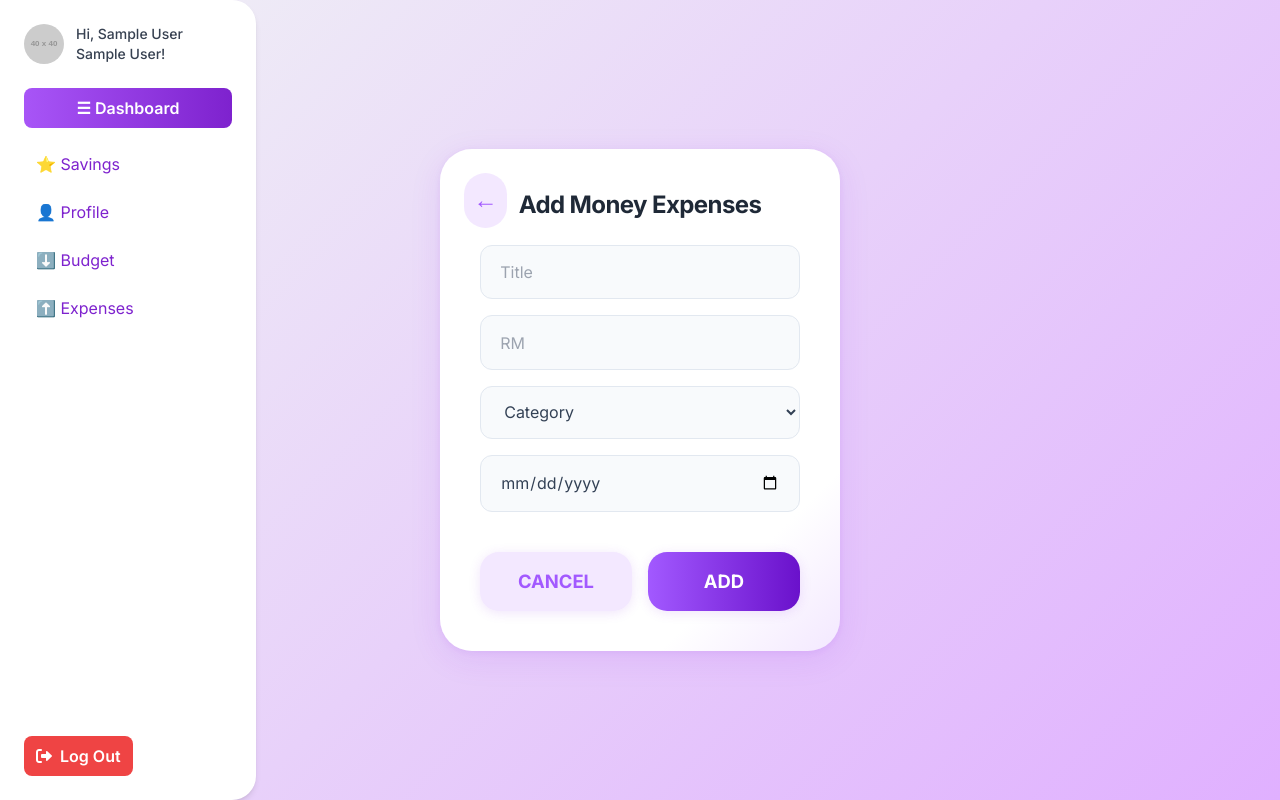
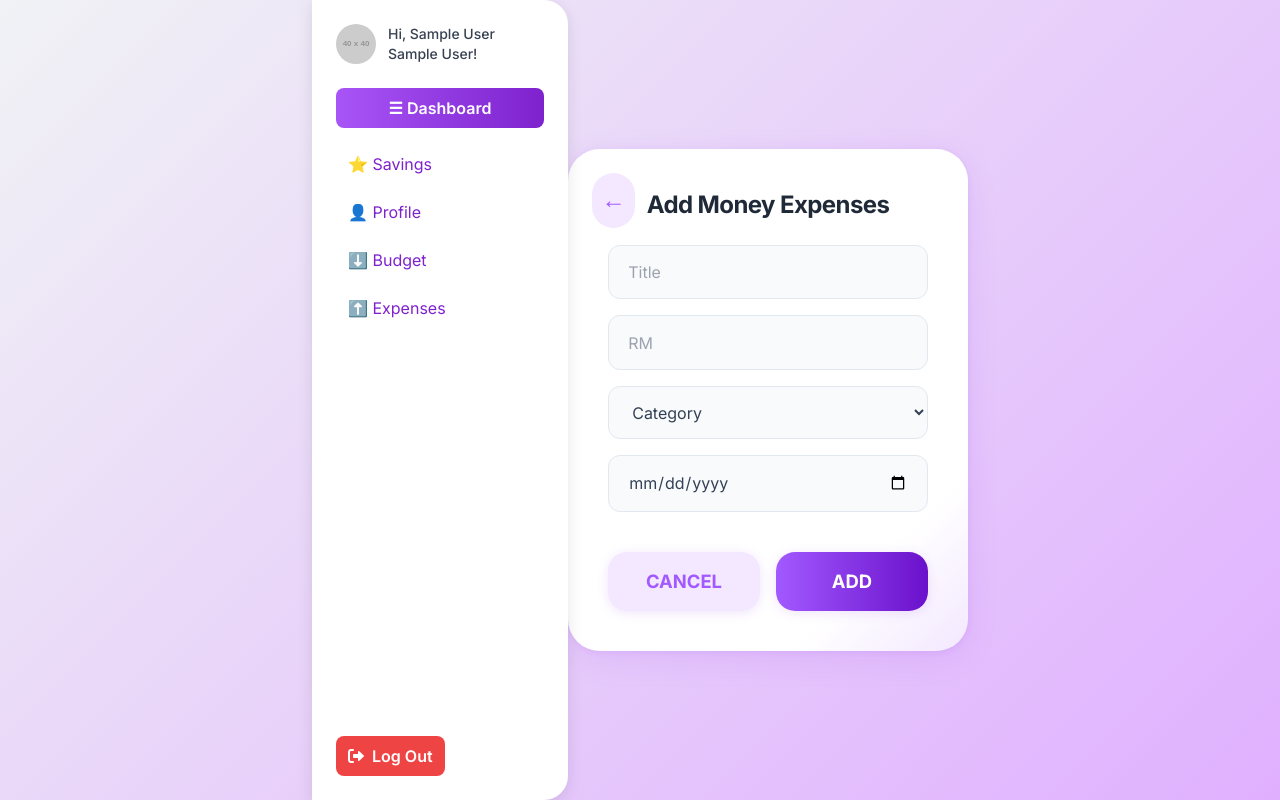
Before and after one commit to izzah488/group_assignment_CSC578, a PHP site: page /add_money_expenses.php in a window 1280 px wide. Run offline with PHP 8.4, Linux system fonts and the light colour scheme; the visitor is signed in with stand-in values (Sample User, id 1); data comes from the database, SQL or seed files in the repository; grey boxes labelled with a size stand in for pictures from a placeholder-image service; some libraries are stand-ins or nearby versions.

Commit message:
68th:baiki sidebar

```diff
--- a/interface/sidebar.php
+++ b/interface/sidebar.php
@@ -43,7 +43,60 @@ if (isset($_SESSION['userID'])) {
     }
 }
 ?>
-<aside id="main-sidebar" class="sidebar w-64 p-6 bg-white shadow-md rounded-r-3xl flex flex-col justify-between fixed top-0 bottom-0 left-0 h-full z-10">
+<!-- Styles for the sidebar and backdrop -->
+<style>
+    /* Sidebar specific CSS */
+    .sidebar {
+        transition: transform 0.3s ease-in-out; /* Smooth transition for opening/closing */
+        transform: translateX(-100%); /* Initially off-screen to the left for mobile */
+        position: fixed; /* Ensure it stays fixed relative to the viewport */
+        top: 0;
+        bottom: 0;
+        left: 0;
+        height: 100%;
+        z-index: 40; /* Ensure sidebar is above the backdrop but below the main header */
+    }
+
+    .sidebar.open {
+        transform: translateX(0); /* Slide into view */
+    }
+
+    /* Backdrop for mobile sidebar */
+    .sidebar-backdrop {
+        position: fixed;
+        top: 0;
+        left: 0;
+        width: 100%;
+        height: 100%;
+        background-color: rgba(0, 0, 0, 0.5); /* Semi-transparent black */
+        z-index: 30; /* Below sidebar, above main content */
+        display: none; /* Hidden by default */
+        opacity: 0;
+        transition: opacity 0.3s ease-in-out;
+    }
+
+    .sidebar-backdrop.active {
+        display: block; /* Show when active */
+        opacity: 1;
+    }
+
+    /* Desktop view: Sidebar always visible */
+    @media (min-width: 768px) { /* md breakpoint in Tailwind */
+        .sidebar {
+            transform: translateX(0); /* Always visible on desktop */
+            position: sticky; /* Or fixed, depending on overall layout */
+            height: 100vh; /* Full viewport height on desktop */
+            box-shadow: 0 4px 16px rgba(0, 0, 0, 0.1); /* Add a subtle shadow */
+            /* If using sticky, remove fixed and top/bottom/left */
+            /* If fixed, ensure main content has appropriate margin-left */
+        }
+        .sidebar-backdrop {
+            display: none; /* No backdrop needed on desktop */
+        }
+    }
+</style>
+
+<aside id="main-sidebar" class="sidebar w-64 p-6 bg-white shadow-md rounded-r-3xl flex flex-col justify-between">
     <div>
         <!-- User Info -->
         <div class="flex items-center mb-6">
@@ -74,3 +127,59 @@ if (isset($_SESSION['userID'])) {
         </button>
     </div>
 </aside>
+
+<!-- Sidebar Backdrop (for mobile overlay) -->
+<div id="sidebar-backdrop" class="sidebar-backdrop"></div>
+
+<!-- JavaScript for Sidebar Toggle -->
+<script>
+    document.addEventListener('DOMContentLoaded', function() {
+        const sidebarToggleButton = document.getElementById('sidebar-toggle-button');
+        const mainSidebar = document.getElementById('main-sidebar');
+        const sidebarBackdrop = document.getElementById('sidebar-backdrop');
+
+        // Function to open sidebar
+        function openSidebar() {
+            mainSidebar.classList.add('open');
+            sidebarBackdrop.classList.add('active');
+            document.body.style.overflow = 'hidden'; // Prevent scrolling background
+        }
+
+        // Function to close sidebar
+        function closeSidebar() {
+            mainSidebar.classList.remove('open');
+            sidebarBackdrop.classList.remove('active');
+            document.body.style.overflow = ''; // Restore scrolling
+        }
+
+        // Toggle sidebar when the button in the header is clicked
+        if (sidebarToggleButton) {
+            sidebarToggleButton.addEventListener('click', function() {
+                if (mainSidebar.classList.contains('open')) {
+                    closeSidebar();
+                } else {
+                    openSidebar();
+                }
+            });
+        }
+
+        // Close sidebar when backdrop is clicked
+        if (sidebarBackdrop) {
+            sidebarBackdrop.addEventListener('click', function() {
+                closeSidebar();
+            });
+        }
+
+        // Close sidebar if window is resized to desktop size
+        window.addEventListener('resize', function() {
+            if (window.innerWidth >= 768) { // md breakpoint in Tailwind
+                closeSidebar(); // Ensure sidebar is closed when resizing to desktop
+            }
+        });
+
+        // Initial check on load to ensure sidebar is visible on desktop
+        if (window.innerWidth >= 768) {
+            mainSidebar.classList.add('open'); // Keep sidebar open on desktop by default
+        }
+    });
+</script>
```
Lines whose indentation alone changed are shown as unchanged.
